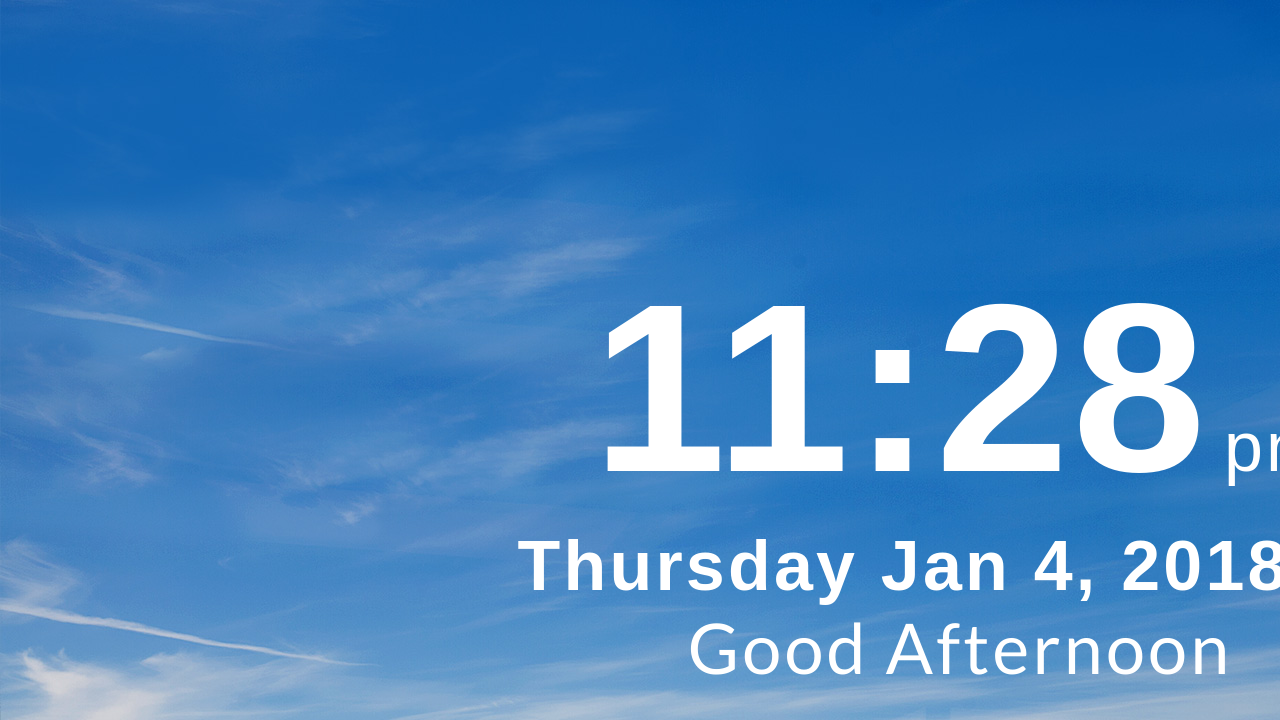
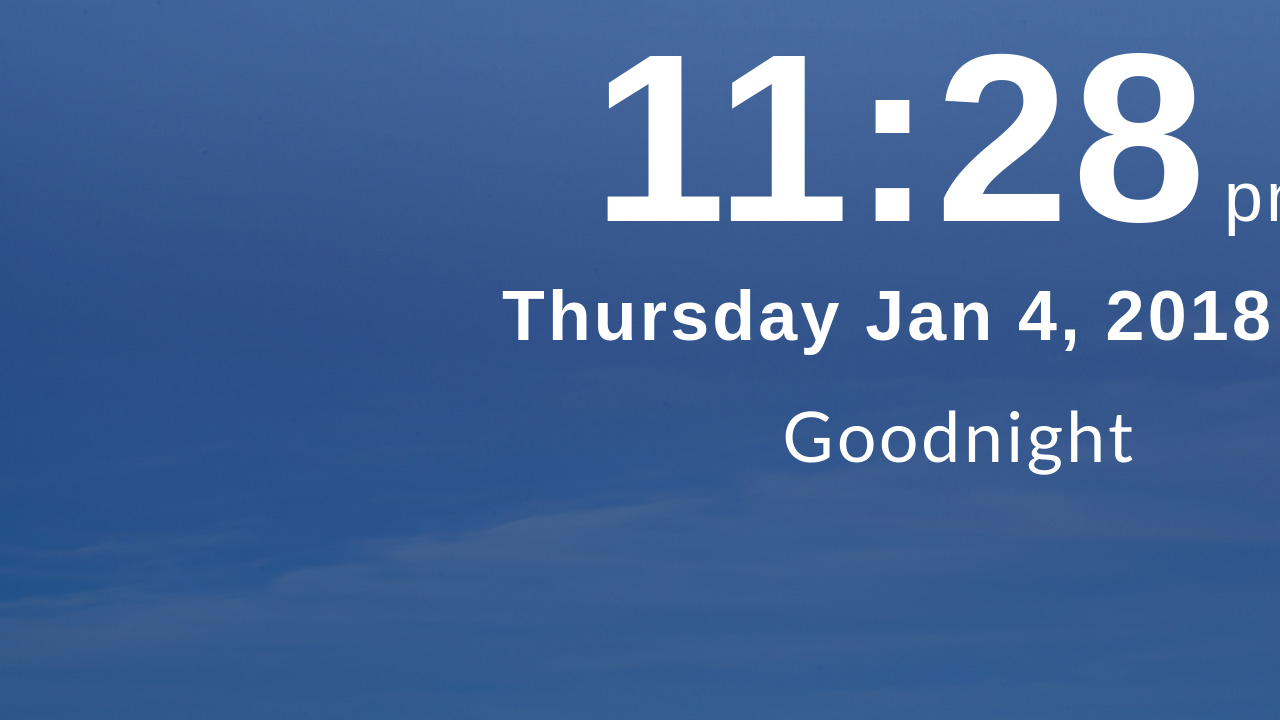
Before and after one commit to jedwards-langara/clock-display, a plain HTML site: page index.html in a window 1280 px wide. Shown: the top 720 px of the page. Drawn offline with Linux system fonts and the light colour scheme.

Commit message:
Added js for dynamic greeting and background image, as well as changing meridiem based on time of day

```diff
--- a/index.html
+++ b/index.html
@@ -28,8 +28,8 @@
     <div id="date-time-panel">
         <h2 class="time"> </h2><span class="meridiem"></span>
         <p class="date"></p>
-        <p class="weather"></p>
-        <h3 class="greeting">Good Afternoon</h3>
+        <p class="weather">°</p>
+        <h3 class="greeting"></h3>
     </div>
 
 
--- a/js/script.js
+++ b/js/script.js
@@ -1,4 +1,4 @@
-//Control TIME
+//Control TIME w/ Moment.js
 var myTimer = setInterval(setClock, 1000);
 
 function setClock() {
@@ -7,6 +7,7 @@ function setClock() {
 
 };
 
+//Simple Weather JQUERY Module to display current local temperature
 $(document).ready(function() {
   $.simpleWeather({
     location: 'Vancouver, BC',
@@ -15,24 +16,34 @@ $(document).ready(function() {
     success: function(weather) {
       html = '<h2><i class="icon-'+weather.code+'"></i> '+weather.temp+'&deg;</h2>';
 
-      $(".weather").html(html);
+      $('.weather').html(html);
     },
     error: function(error) {
-      $(".weather").html('<p>'+error+'</p>');
+      $('.weather').html('<p>'+error+'</p>');
     }
   });
 });
 
+//Change Meridiem, greeting and background image based on time of day.
 function timeOfDay( ) {
 
-    var clockMeridiem = document.querySelector(".meridiem");
+    var clockMeridiem = document.querySelector('.meridiem');
     var hour = new Date().getHours();
+    var greetingMsg = document.querySelector('.greeting')
+    var backgroundIMG = document.getElementById('container')
 
-        if ( hour < 12 )  {
+    if (hour < 12)  {
         clockMeridiem.innerHTML = 'am';
-        }
-        else {
+        greetingMsg.innerHTML = 'Good morning';
+        backgroundIMG.style.background = "url('/img/clouds.jpg')"
+    } if (hour < 18 && hour > 12 ) {
         clockMeridiem.innerHTML = 'pm';
-        console.log(hour)
-        }
+        greetingMsg.innerHTML = 'Good afternoon';
+        backgroundIMG.style.background = "url('/img/clear.jpg')"
+    } else {
+        clockMeridiem.innerHTML = 'pm';
+        greetingMsg.innerHTML = 'Goodnight';
+        backgroundIMG.style.background = "url('/img/night.jpg')"
+
+    }
 }
--- a/sass/style.sass
+++ b/sass/style.sass
@@ -15,18 +15,17 @@ $white: #fff
     width: 1920px
     height: 1080px
     overflow: hidden
-    background: url('/img/clear.jpg')
-    padding-top: 250px
+    background: black
 
 
 #date-time-panel
     color: $white
     width: 55%
     display: block
-    margin: 0 auto
+    margin: 5.5em auto 0 auto
     position: relative
     text-align: center
-    line-height: 1.15
+    line-height: 6.25em
     letter-spacing: .2rem
     .time, .date, .weather, .greeting
         font-weight: 600
@@ -46,7 +45,7 @@ $white: #fff
         font-size: 70px
         text-align: center
         font-family: 'Lato', sans-serif
-        font-weight: 200
+        font-weight: 100
     .meridiem
         font-size: 70px
         display: inline
```
Also changed, not shown: css/style.css.
